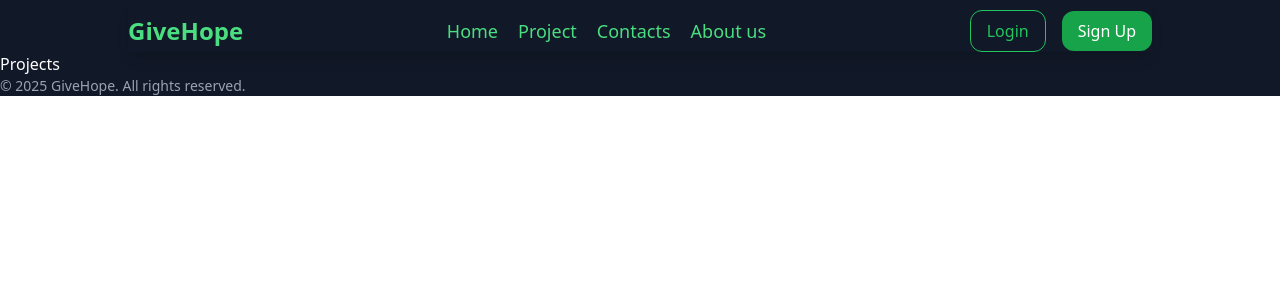
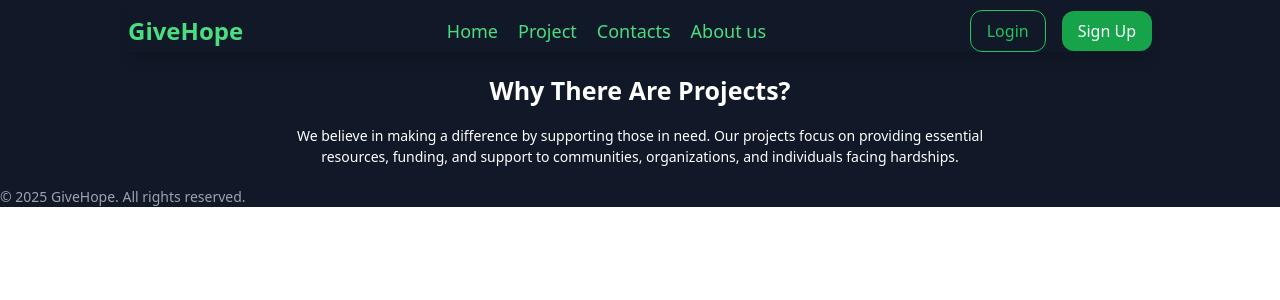
Before and after one commit to Nazarow-fullstack/hakaton, a Next.js app: page /projects in a window 1280 px wide. Shown: the top 300 px of the page. Built offline with nearby package versions, Linux system fonts and the light colour scheme.

Commit message:
update idk

```diff
--- a/src/app/projects/page.js
+++ b/src/app/projects/page.js
@@ -2,8 +2,9 @@ import React from 'react'
 
 const Projects = () => {
   return <>
-    <div className='text-[white] font-'>
-        Projects
+    <div className='max-w-[1200px] mx-auto my-[20px] text-[white] '>
+        <h1 className='text-[25px] font-semibold text-center mb-[15px]'>Why There Are Projects?</h1>
+        <p className='text-[14px] mx-auto text-center w-[60%]'>We believe in making a difference by supporting those in need. Our projects focus on providing essential resources, funding, and support to communities, organizations, and individuals facing hardships.</p>
     </div>
   </>
 }
```
